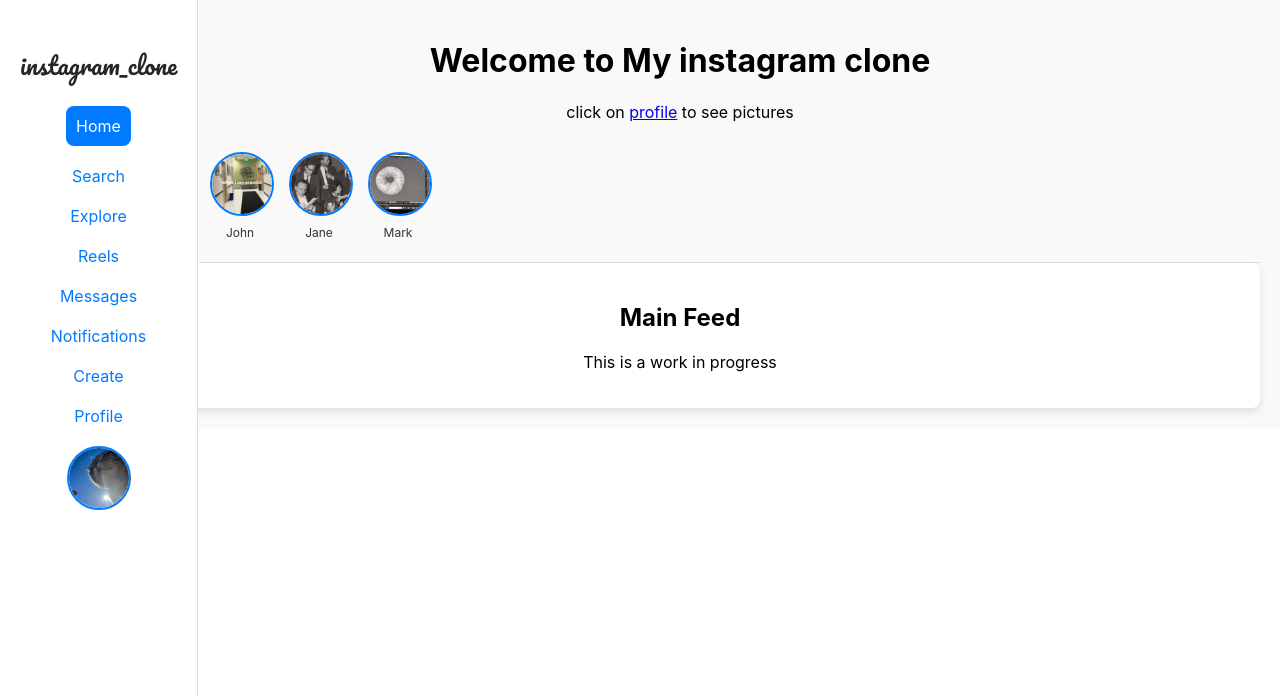
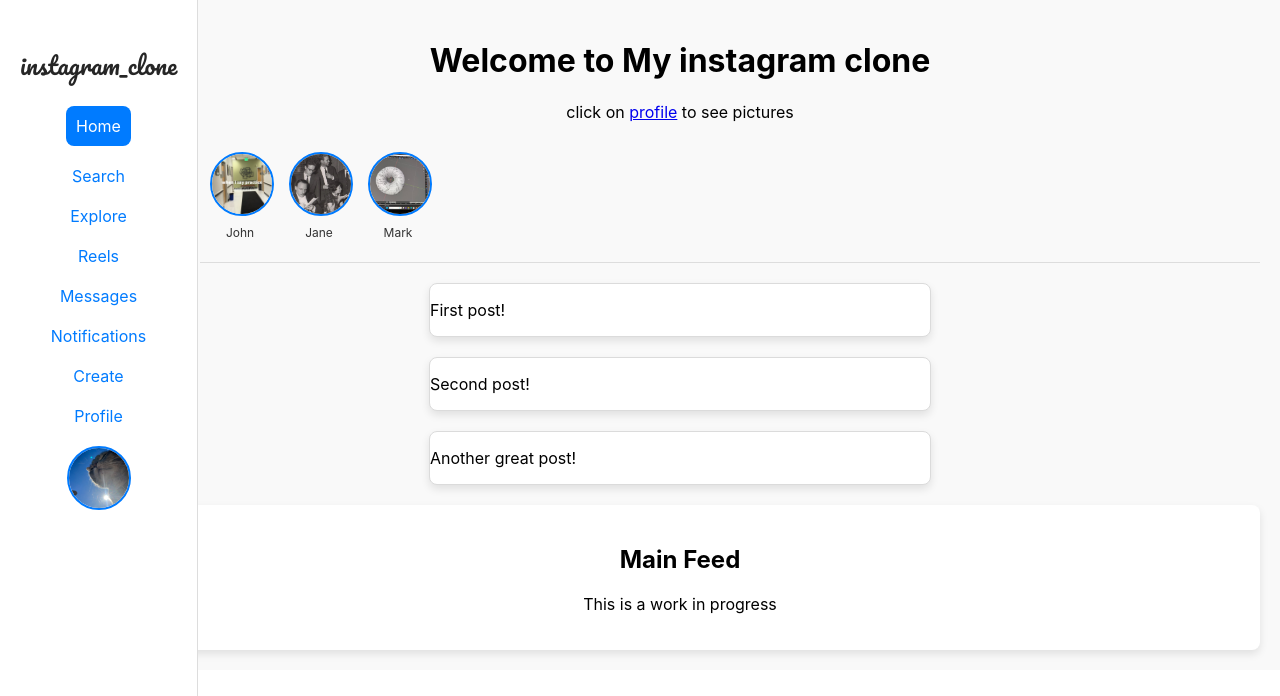
Before and after one commit to hoangnamtbp/hoangnamtbp.github.io, a React (Create React App) app: page / in a window 1280 px wide. Shown: the top 696 px of the page. Built offline with nearby package versions, Linux system fonts and the light colour scheme.

Commit message:
update feed in homepage

```diff
--- a/src/components/HomePage.js
+++ b/src/components/HomePage.js
@@ -3,7 +3,7 @@
 import { Link } from 'react-router-dom';
 import Stories from './Stories';
 import '../styles/HomePage.css';
-// import Feed from './Feed';
+import Feed from './Feed';
 
 const HomePage = () => {
     const stories = [
@@ -36,7 +36,7 @@ const HomePage = () => {
       </header>
 
       <Stories stories={stories} />
-      {/* <Feed posts={postsData} /> */}
+      <Feed posts={postsData} />
 
       <div className="home-content">
         {/* Add your home page content here */}
```
